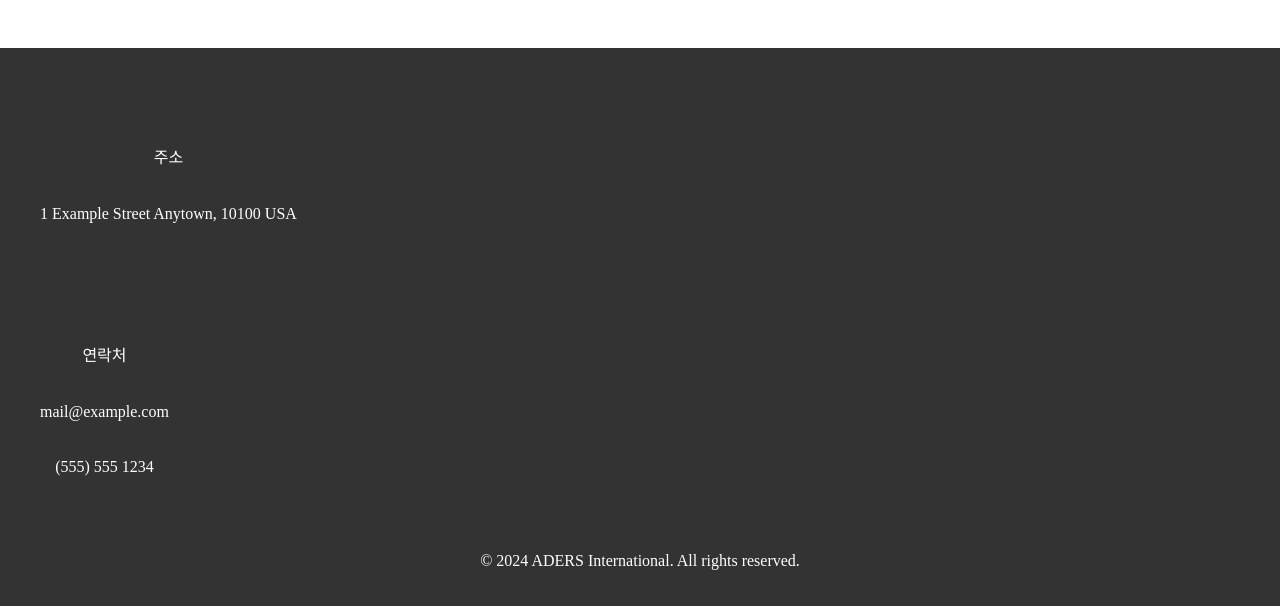
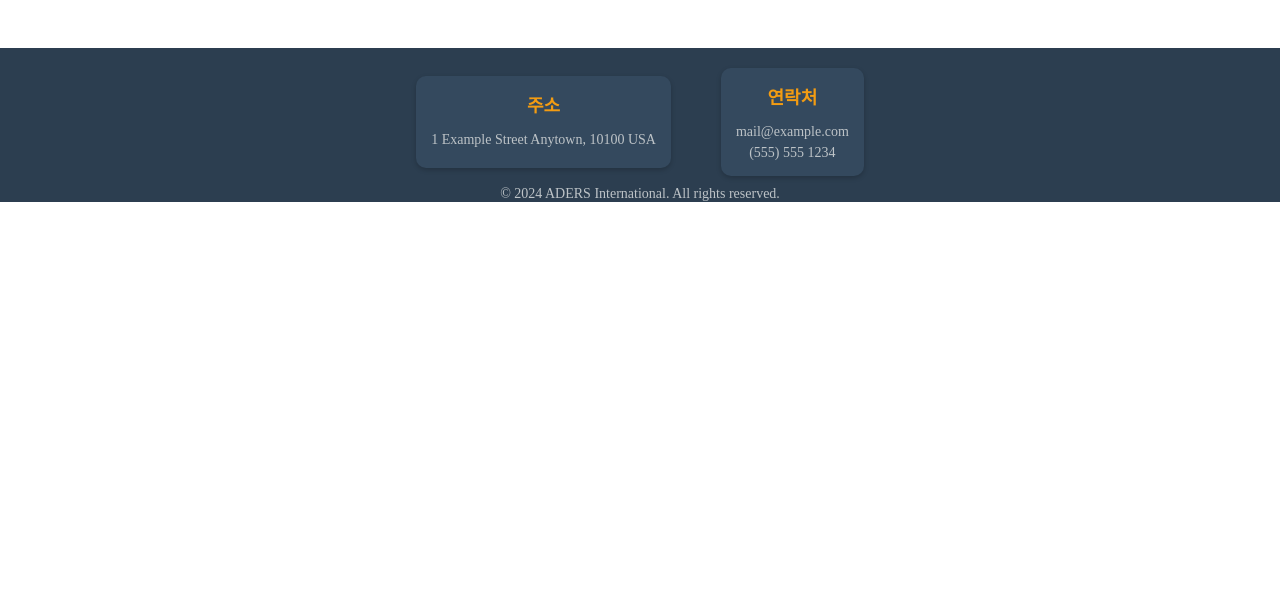
Before and after one commit to leemj123/aders-international, a plain HTML site: page index.html in a window 1280 px wide. Shown: the part 4616-5222 px from the top of the page. After the commit the page ends 4818 px from the top, so only its background shows below. Drawn offline with Linux system fonts and the light colour scheme.

Commit message:
footer revise

```diff
--- a/banner.css
+++ b/banner.css
@@ -19,7 +19,6 @@
     transform: translate(-50%, -50%);
     text-align: center;
     color: #fff;
-    /*background: rgba(0, 0, 0, 0.5);*/
     padding: 20px;
 }
 /*sub-banner*/
--- /dev/null
+++ b/footer.css
@@ -0,0 +1,58 @@
+/* Footer 스타일 */
+.footer {
+    background-color: #2c3e50; /* 어두운 블루 톤 배경 */
+    color: #ecf0f1; /* 밝은 텍스트 색상 */
+    text-align: center;
+    padding: 0 20px;
+}
+
+.info {
+    display: flex;
+    justify-content: center; /* 가운데 정렬 */
+    flex-direction: row;
+    flex-wrap: wrap; /* 작은 화면에서는 세로로 배치 */
+    gap: 50px; /* 각 info-div 간의 간격 */
+    padding: 20px 20px 0 20px;
+    margin: 10px
+}
+
+.info-div {
+    display: flex;
+    flex-direction: column;
+    text-align: center;
+    gap: 5px;
+    background: #34495e; /* 약간 더 밝은 배경으로 대비 */
+    padding: 15px;
+    border-radius: 10px; /* 둥근 모서리 */
+    box-shadow: 0 2px 5px rgba(0, 0, 0, 0.2); /* 입체감 추가 */
+}
+
+.info-div p:first-child {
+    font-weight: bold;
+    font-size: 18px;
+    color: #f39c12; /* 제목 강조 색상 */
+    margin-bottom: 10px;
+}
+
+/* 푸터 하단 텍스트 스타일 */
+.footer p {
+    margin: 0;
+    font-size: 14px;
+    color: #bdc3c7; /* 약간 연한 색상 */
+}
+
+/* 반응형 디자인 */
+@media (max-width: 768px) {
+    .info {
+        gap: 20px; /* 작은 화면에서 간격 조정 */
+    }
+
+    .info-div {
+        width: 100%;
+        max-width: 300px; /* 모바일에서의 최대 너비 설정 */
+    }
+
+    .footer {
+        padding: 30px 10px;
+    }
+}
--- a/index.html
+++ b/index.html
@@ -8,6 +8,7 @@
     <link rel="stylesheet" href="banner.css">
     <link rel="stylesheet" href="gallery.css">
     <link rel="stylesheet" href="content.css">
+    <link rel="stylesheet" href="footer.css">
 </head>
 <body>
 <!-- Header -->
--- a/main.css
+++ b/main.css
@@ -4,6 +4,30 @@ body {
     margin: 0;
     padding: 0;
     box-sizing: border-box;
+    overflow-x: hidden;
+}
+/* 전체 스크롤바의 너비와 높이 설정 */
+::-webkit-scrollbar {
+    width: 12px; /* 세로 스크롤바의 너비 */
+    height: 12px; /* 가로 스크롤바의 높이 */
+}
+
+/* 스크롤바 트랙 (스크롤바 배경) */
+::-webkit-scrollbar-track {
+    background: #ffffff; /* 트랙의 기본 배경색 */
+    border-radius: 10px; /* 모서리 둥글게 */
+}
+
+/* 스크롤바 핸들 (움직이는 부분) */
+::-webkit-scrollbar-thumb {
+    background: #888; /* 핸들의 색상 */
+    border-radius: 10px; /* 핸들의 모서리 둥글게 */
+    border: 3px solid #f0f0f0; /* 핸들의 외곽선, 트랙 배경과 동일한 색상 */
+}
+
+/* 스크롤바 핸들에 호버 효과 추가 */
+::-webkit-scrollbar-thumb:hover {
+    background: #555; /* 마우스를 올렸을 때 색상 */
 }
 
 .container {
@@ -56,7 +80,7 @@ body {
 
 
 
-/* Footer 스타일 */
+/* Footer 스타일
 .footer {
     background-color: #333;
     color: #fff;
@@ -65,15 +89,16 @@ body {
 }
 .info {
     display: flex;
-    justify-content: flex-start; /* 아이템을 가로로 배치하고 공간을 균등하게 배분 */
-    align-items: flex-start; /* 상단 맞춤 정렬 */
+    justify-content: flex-start;
+    align-items: flex-start;
     padding: 10px;
-    gap: 50px; /* 각 info-div 간의 간격 */
+    gap: 50px;
 }
 
 .info-div {
     display: flex;
-    flex-direction: column; /* 내부 글자들을 세로로 정렬 */
-    text-align: center; /* 텍스트 가운데 정렬 */
-    gap: 5px; /* 각 줄 사이의 간격 */
+    flex-direction: column;
+    text-align: center;
+    gap: 5px;
 }
+*/
```
